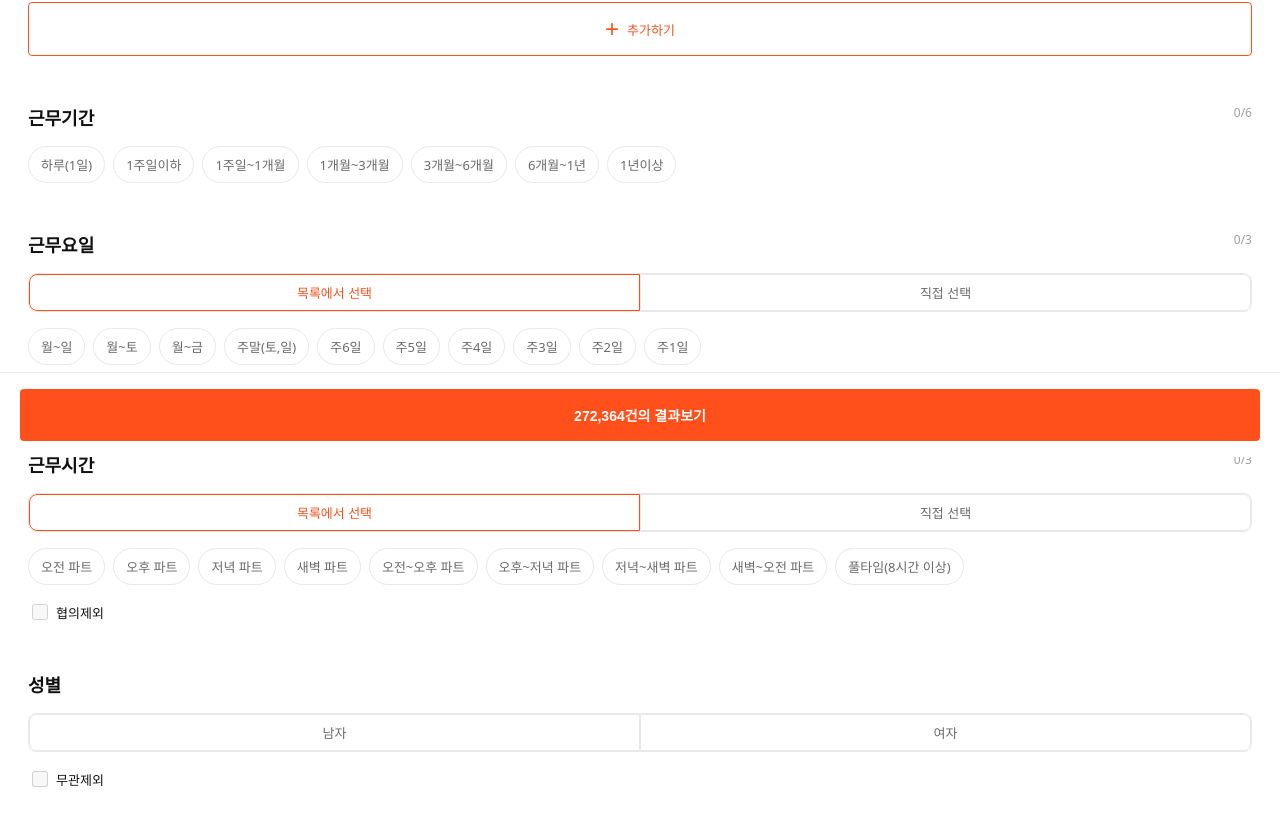
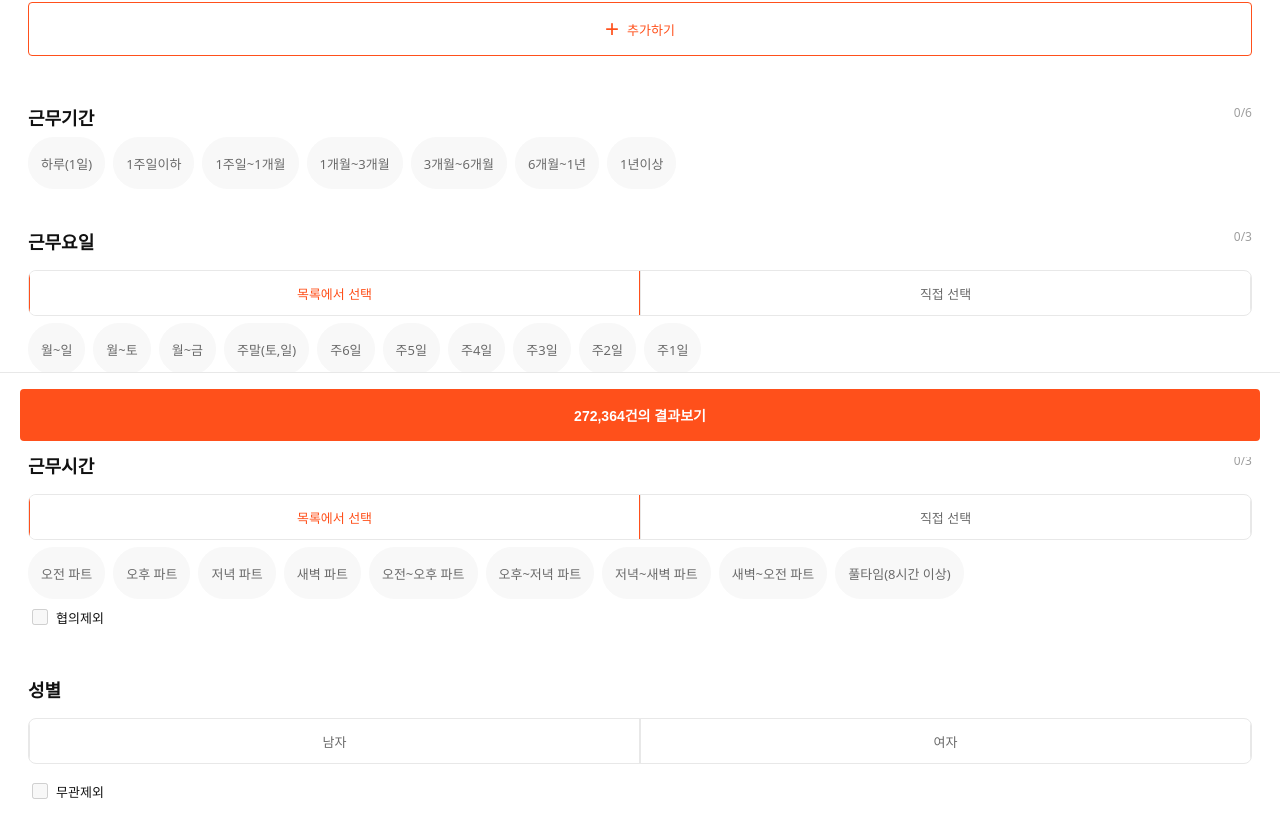
Before and after one commit to susmisc14/albamon-clone, a React (Vite) app: page / in a window 1280 px wide. Shown: the part 343-1160 px from the top of the page. Built offline with nearby package versions, Linux system fonts and the light colour scheme.

Commit message:
feat(toggle): 높이·색상 값 조정
- rounded-primary-small: 34px
- tabButton: 44px
- 비활성 배경색 투명 처리

```diff
--- a/src/pages/DetailConditions/DetailConditionsPage.tsx
+++ b/src/pages/DetailConditions/DetailConditionsPage.tsx
@@ -212,6 +212,7 @@ export function DetailConditionsPage(): React.JSX.Element {
                   alignItems: "center",
                   cursor: "pointer",
                   position: "relative",
+                  height: "34px",
                 }}
               >
                 <input
@@ -226,13 +227,17 @@ export function DetailConditionsPage(): React.JSX.Element {
                 <span
                   style={{
                     padding: "8px 12px",
-                    border: "1px solid #e8e8e8",
+                    border: "1px solid #f8f8f8",
                     borderRadius: "30px",
-                    backgroundColor: "white",
+                    backgroundColor: "#f8f8f8",
                     color: "#6a6a6a",
                     fontSize: "13px",
                     cursor: "pointer",
                     transition: "all 0.2s ease",
+                    height: "100%",
+                    display: "flex",
+                    alignItems: "center",
+                    justifyContent: "center",
                   }}
                 >
                   {text}
@@ -276,6 +281,7 @@ export function DetailConditionsPage(): React.JSX.Element {
                 borderRadius: "8px",
                 overflow: "hidden",
                 border: "1px solid #e8e8e8",
+                height: "44px",
               }}
             >
               <label
@@ -285,6 +291,7 @@ export function DetailConditionsPage(): React.JSX.Element {
                   cursor: "pointer",
                   position: "relative",
                   flex: 1,
+                  height: "100%",
                 }}
               >
                 <input
@@ -309,8 +316,11 @@ export function DetailConditionsPage(): React.JSX.Element {
                     cursor: "pointer",
                     transition: "all 0.2s ease",
                     width: "100%",
+                    height: "100%",
                     textAlign: "center",
-                    display: "block",
+                    display: "flex",
+                    alignItems: "center",
+                    justifyContent: "center",
                   }}
                 >
                   목록에서 선택
@@ -323,6 +333,7 @@ export function DetailConditionsPage(): React.JSX.Element {
                   cursor: "pointer",
                   position: "relative",
                   flex: 1,
+                  height: "100%",
                 }}
               >
                 <input
@@ -340,14 +351,17 @@ export function DetailConditionsPage(): React.JSX.Element {
                     padding: "8px 12px",
                     border: "1px solid #e8e8e8",
                     borderRadius: "0 8px 8px 0",
-                    backgroundColor: "white",
+                    backgroundColor: "transparent",
                     color: "#6a6a6a",
                     fontSize: "13px",
                     cursor: "pointer",
                     transition: "all 0.2s ease",
                     width: "100%",
+                    height: "100%",
                     textAlign: "center",
-                    display: "block",
+                    display: "flex",
+                    alignItems: "center",
+                    justifyContent: "center",
                   }}
                 >
                   직접 선택
@@ -382,6 +396,7 @@ export function DetailConditionsPage(): React.JSX.Element {
                   alignItems: "center",
                   cursor: "pointer",
                   position: "relative",
+                  height: "34px",
                 }}
               >
                 <input
@@ -396,13 +411,17 @@ export function DetailConditionsPage(): React.JSX.Element {
                 <span
                   style={{
                     padding: "8px 12px",
-                    border: "1px solid #e8e8e8",
+                    border: "1px solid #f8f8f8",
                     borderRadius: "30px",
-                    backgroundColor: "white",
+                    backgroundColor: "#f8f8f8",
                     color: "#6a6a6a",
                     fontSize: "13px",
                     cursor: "pointer",
                     transition: "all 0.2s ease",
+                    height: "100%",
+                    display: "flex",
+                    alignItems: "center",
+                    justifyContent: "center",
                   }}
                 >
                   {text}
@@ -467,6 +486,7 @@ export function DetailConditionsPage(): React.JSX.Element {
                 borderRadius: "8px",
                 overflow: "hidden",
                 border: "1px solid #e8e8e8",
+                height: "44px",
               }}
             >
               <label
@@ -476,6 +496,7 @@ export function DetailConditionsPage(): React.JSX.Element {
                   cursor: "pointer",
                   position: "relative",
                   flex: 1,
+                  height: "100%",
                 }}
               >
                 <input
@@ -500,8 +521,11 @@ export function DetailConditionsPage(): React.JSX.Element {
                     cursor: "pointer",
                     transition: "all 0.2s ease",
                     width: "100%",
+                    height: "100%",
                     textAlign: "center",
-                    display: "block",
+                    display: "flex",
+                    alignItems: "center",
+                    justifyContent: "center",
                   }}
                 >
                   목록에서 선택
@@ -514,6 +538,7 @@ export function DetailConditionsPage(): React.JSX.Element {
                   cursor: "pointer",
                   position: "relative",
                   flex: 1,
+                  height: "100%",
                 }}
               >
                 <input
@@ -531,14 +556,17 @@ export function DetailConditionsPage(): React.JSX.Element {
                     padding: "8px 12px",
                     border: "1px solid #e8e8e8",
                     borderRadius: "0 8px 8px 0",
-                    backgroundColor: "white",
+                    backgroundColor: "transparent",
                     color: "#6a6a6a",
                     fontSize: "13px",
                     cursor: "pointer",
                     transition: "all 0.2s ease",
                     width: "100%",
+                    height: "100%",
                     textAlign: "center",
-                    display: "block",
+                    display: "flex",
+                    alignItems: "center",
+                    justifyContent: "center",
                   }}
                 >
                   직접 선택
@@ -572,6 +600,7 @@ export function DetailConditionsPage(): React.JSX.Element {
                   alignItems: "center",
                   cursor: "pointer",
                   position: "relative",
+                  height: "34px",
                 }}
               >
                 <input
@@ -586,13 +615,17 @@ export function DetailConditionsPage(): React.JSX.Element {
                 <span
                   style={{
                     padding: "8px 12px",
-                    border: "1px solid #e8e8e8",
+                    border: "1px solid #f8f8f8",
                     borderRadius: "30px",
-                    backgroundColor: "white",
+                    backgroundColor: "#f8f8f8",
                     color: "#6a6a6a",
                     fontSize: "13px",
                     cursor: "pointer",
                     transition: "all 0.2s ease",
+                    height: "100%",
+                    display: "flex",
+                    alignItems: "center",
+                    justifyContent: "center",
                   }}
                 >
                   {text}
@@ -656,6 +689,7 @@ export function DetailConditionsPage(): React.JSX.Element {
                 borderRadius: "8px",
                 overflow: "hidden",
                 border: "1px solid #e8e8e8",
+                height: "44px",
               }}
             >
               <label
@@ -665,6 +699,7 @@ export function DetailConditionsPage(): React.JSX.Element {
                   cursor: "pointer",
                   position: "relative",
                   flex: 1,
+                  height: "100%",
                 }}
               >
                 <input
@@ -681,14 +716,17 @@ export function DetailConditionsPage(): React.JSX.Element {
                     padding: "8px 12px",
                     border: "1px solid #e8e8e8",
                     borderRadius: "8px 0 0 8px",
-                    backgroundColor: "white",
+                    backgroundColor: "transparent",
                     color: "#6a6a6a",
                     fontSize: "13px",
                     cursor: "pointer",
                     transition: "all 0.2s ease",
                     width: "100%",
+                    height: "100%",
                     textAlign: "center",
-                    display: "block",
+                    display: "flex",
+                    alignItems: "center",
+                    justifyContent: "center",
                   }}
                 >
                   남자
@@ -701,6 +739,7 @@ export function DetailConditionsPage(): React.JSX.Element {
                   cursor: "pointer",
                   position: "relative",
                   flex: 1,
+                  height: "100%",
                 }}
               >
                 <input
@@ -717,14 +756,17 @@ export function DetailConditionsPage(): React.JSX.Element {
                     padding: "8px 12px",
                     border: "1px solid #e8e8e8",
                     borderRadius: "0 8px 8px 0",
-                    backgroundColor: "white",
+                    backgroundColor: "transparent",
                     color: "#6a6a6a",
                     fontSize: "13px",
                     cursor: "pointer",
                     transition: "all 0.2s ease",
                     width: "100%",
+                    height: "100%",
                     textAlign: "center",
-                    display: "block",
+                    display: "flex",
+                    alignItems: "center",
+                    justifyContent: "center",
                   }}
                 >
                   여자
@@ -909,6 +951,7 @@ export function DetailConditionsPage(): React.JSX.Element {
                   alignItems: "center",
                   cursor: "pointer",
                   position: "relative",
+                  height: "34px",
                 }}
               >
                 <input
@@ -923,13 +966,17 @@ export function DetailConditionsPage(): React.JSX.Element {
                 <span
                   style={{
                     padding: "8px 12px",
-                    border: "1px solid #e8e8e8",
+                    border: "1px solid #f8f8f8",
                     borderRadius: "30px",
-                    backgroundColor: "white",
+                    backgroundColor: "#f8f8f8",
                     color: "#6a6a6a",
                     fontSize: "13px",
                     cursor: "pointer",
                     transition: "all 0.2s ease",
+                    height: "100%",
+                    display: "flex",
+                    alignItems: "center",
+                    justifyContent: "center",
                   }}
                 >
                   {text}
```
Also changed, not shown: current-page-toggle-fixed.png.
